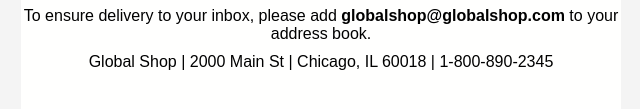
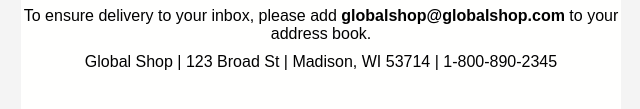
Before and after one commit to a-lor25/transactionalEmail, a plain HTML site: page index.html in a window 1280 px wide. Shown: the part 1667-1776 px from the top of the page, 319-959 px from the left. Drawn offline with Linux system fonts and the light colour scheme.

Commit message:
Update index.html

```diff
--- a/index.html
+++ b/index.html
@@ -210,7 +210,7 @@
         <td class="footer" style="text-align: center;">
           <p style="margin: 20px 0 0;">This email was sent to <span style="font-weight: bold;">JOHN_DOE25@GMAIL.COM</span></p>
           <p style="margin: 10px 0;">To ensure delivery to your inbox, please add <span style="font-weight: bold;">globalshop@globalshop.com</span> to your address book.</p>
-          <p style="margin: 0;">Global Shop | 2000 Main St | Chicago, IL 60018 | 1-800-890-2345</p>
+          <p style="margin: 0;">Global Shop | 123 Broad St | Madison, WI 53714 | 1-800-890-2345</p>
         </td>
       </tr>
 
```
